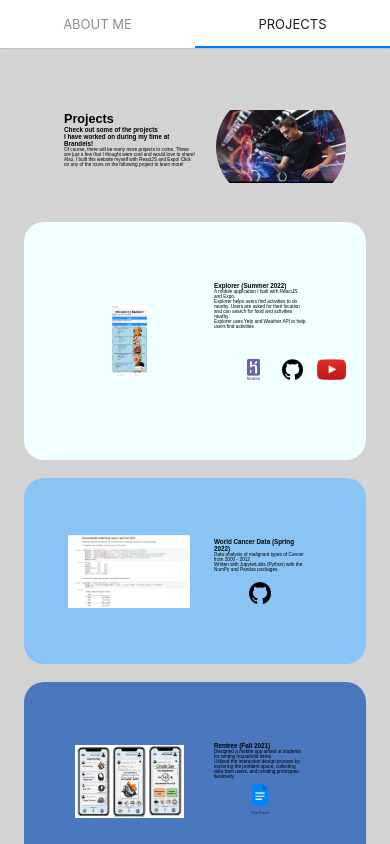
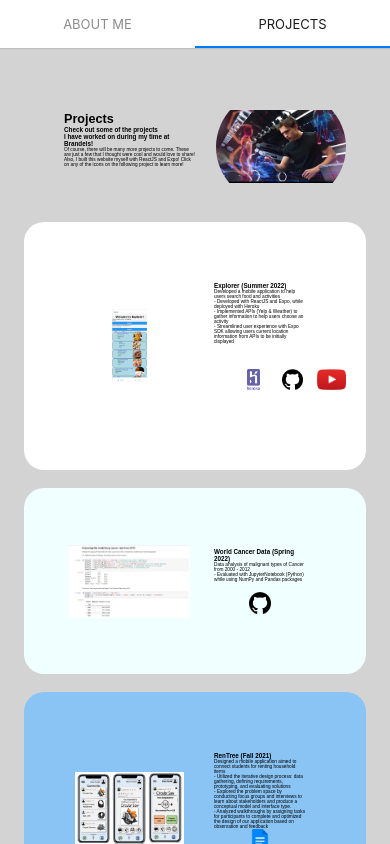
Before and after one commit to erichu07192001/Portfolio, a React Native app: screen /Projects in a window 390 px wide. Built offline with nearby package versions, Linux system fonts and the light colour scheme.

Commit message:
Styling & updated project descriptions

```diff
--- a/components/about.js
+++ b/components/about.js
@@ -23,8 +23,8 @@ export default function About (){
             <Text style = {styles.subtitle}>I'm a senior at Brandeis University and majoring in Computer Science
             and minoring in Asian American Pacific Islander Studies
             and Film & Interactive Media Studies.</Text>
-            <Text style = {styles.text}>I'm from Seattle, WA and I go to univesity in Boston, MA. Growing up
-            I was always interested in computers. When I was 13 years old, I built my first PC, which I've kept up and running up to this day. When I was 15,
+            <Text style = {styles.text}>I'm from Seattle, WA and I go to univesity in Boston, MA. Growing up,
+            I have always interested in computers. At 13 years old, I built my first PC, which I've kept up and running to this day. When I was 15,
             I took my first programming class in high school, where I learned C#
             and participated in the game design competition, Hunt The Wumpus!
             That class ignited my interest in computer programming which inspired
@@ -35,7 +35,7 @@ export default function About (){
       </View>
 
       <View style = {{backgroundColor: '#C1E1C1', padding: 20, borderRadius: 20}}>
-        <Text style = {styles.label}>Click On The Icons Below To Learn More!</Text>
+        <Text style = {styles.subtitleCenter}>Click On The Icons Below To Learn More!</Text>
 
         <View style = {styles.splitscreen}>
             <TouchableOpacity onPress={() => window.open('https://docs.google.com/document/d/1RezT5OlxuhlwE_pwlQdn2xrkyLxE9JMZjGaygHm7UGs/edit?usp=sharing')}>
@@ -67,7 +67,7 @@ export default function About (){
         <br/>
 
         <View style = {{backgroundColor: 'azure', padding: 20, borderRadius: 20}}>
-            <Text style = {styles.subtitle}>Proficient Languages</Text>
+            <Text style = {styles.subtitleCenter}>Proficient Languages</Text>
             <View style = {styles.splitscreen}>
                 <View>
                     <Image
--- a/components/projects.js
+++ b/components/projects.js
@@ -31,15 +31,15 @@ export default function Projects(){
                     source={require('../images/projectHeadImage.jpg')}
                 />
             </View>
-                <View style = {{backgroundColor: 'azure', padding: 20, borderRadius: 20}}><Explorer/></View>
+                <View style = {{backgroundColor: 'white', padding: 20, borderRadius: 20}}><Explorer/></View>
                 <br/>
-                <View style = {{backgroundColor: '#89C4F4', padding: 20, borderRadius: 20}}><WorldCancer/></View>
+                <View style = {{backgroundColor: 'azure', padding: 20, borderRadius: 20}}><WorldCancer/></View>
                 <br/>
-                <View style = {{backgroundColor: '#4B77BE', padding: 20, borderRadius: 20}}><RenTree/></View>
+                <View style = {{backgroundColor: '#89C4F4', padding: 20, borderRadius: 20}}><RenTree/></View>
                 <br/>
-                <View style = {{backgroundColor: '#1F4788', padding: 20, borderRadius: 20}}><RunApp/></View>
+                <View style = {{backgroundColor: '#4B77BE', padding: 20, borderRadius: 20}}><RunApp/></View>
                 <br/>
-                <View style = {{backgroundColor: '#003171', padding: 20, borderRadius: 20}}><Trivia/></View>
+                <View style = {{backgroundColor: '#264d8c', padding: 20, borderRadius: 20}}><Trivia/></View>
         </View>
     );
 }
--- a/components/projects/TriviaGame.js
+++ b/components/projects/TriviaGame.js
@@ -17,10 +17,10 @@ export default function TriviaGame(){
                 />
                 <View style = {styles.body}>
                     <Text style = {styles.subtitle}>Platinum Trivia App (Spring 2019)</Text>
-                    <Text style = {styles.text}>A text based trivia game written in Java that I built with a couple of classmates. </Text>
-                    <Text style = {styles.text}>You can play trivia other people have created or make your own for other's to play.  </Text>
-                    <Text style = {styles.text}>This game was built using object oriented programming, with quizzes and scores being saved to file. </Text>
-                    <Text style = {styles.text}>Various data structures were used when running the game to create better performance.</Text>
+                    <Text style = {styles.text}>Programmed a trivia game, where users can play preset or custom quizzes and compare scores</Text>
+                    <Text style = {styles.text}>- Developed in Java, using object oriented programming and data structures</Text>
+                    <Text style = {styles.text}>- Stored information locally by reading and writing to files</Text>
+                    <Text style = {styles.text}>- Collaborated through GitHub</Text>
                     <TouchableOpacity  onPress={() => window.open('https://github.com/ianduffield/COSI12B_Final_Project_Team12')}>
                         <Image
                             style={styles.logo}
--- a/components/projects/explorer.js
+++ b/components/projects/explorer.js
@@ -17,11 +17,10 @@ export default function RunApp(){
                 />
                 <View style = {styles.body}>
                     <Text style = {styles.subtitle}>Explorer (Summer 2022)</Text>
-                    <Text style = {styles.text}>A mobile application I built with ReactJS and Expo.</Text>
-                    <Text style = {styles.text}>Explorer helps users find activities to do nearby. Users are asked for
-                                                their location and can search for food and activities nearby.</Text>
-                    <Text style = {styles.text}>Explorer uses Yelp and Weather API to help users find activities</Text>
-                    <Text style = {styles.text}> </Text>
+                    <Text style = {styles.text}>Developed a mobile application to help users search food and activities </Text>
+                    <Text style = {styles.text}>- Developed with ReactJS and Expo, while deployed with Heroku</Text>
+                    <Text style = {styles.text}>- Implemented APIs (Yelp & Weather) to gather information to help users choose an activity</Text>
+                    <Text style = {styles.text}>- Streamlined user experience with Expo SDK allowing users current location information from APIs to be initially displayed </Text>
                     <Text style = {styles.text}> </Text>
                     <View style = {styles.splitscreen}>
                         <TouchableOpacity  onPress={() => window.open('https://explorer153.herokuapp.com/')}>
--- a/components/projects/renTree.js
+++ b/components/projects/renTree.js
@@ -16,11 +16,11 @@ export default function RenTree(){
                     source={require('../../images/renTreeImages/oneSlide.jpg')}
                 />
                 <View style = {styles.body}>
-                    <Text style = {styles.subtitle}>Rentree (Fall 2021)</Text>
-                    <Text style = {styles.text}>Designed a mobile app aimed at students for renting household items. </Text>
-                    <Text style = {styles.text}>Utilized the interaction design process by exploring the problem space,
-                    collecting data from users, and creating prototypes iteratively.</Text>
-                    <Text style = {styles.text}> </Text>
+                    <Text style = {styles.subtitle}>RenTree (Fall 2021)</Text>
+                    <Text style = {styles.text}>Designed a mobile application aimed to connect students for renting household items</Text>
+                    <Text style = {styles.text}>- Utilized the iterative design process: data gathering, defining requirements, prototyping, and evaluating solutions</Text>
+                    <Text style = {styles.text}>- Explored the problem space by conducting focus groups and interviews to learn about stakeholders and produce a conceptual model and interface type.</Text>
+                    <Text style = {styles.text}>- Analyzed walkthroughs by assigning tasks for participants to complete and optimized the design of our application based on observation and feedback</Text>
                     <TouchableOpacity  onPress={() => window.open('https://docs.google.com/document/d/15J6iff051kFF0meZH-qHulz0qBqcVLrNutITQBIkmXs/edit?usp=sharing')}>
                         <Image
                             style={styles.logo}
--- a/components/projects/runApp.js
+++ b/components/projects/runApp.js
@@ -17,11 +17,11 @@ export default function RunApp(){
                 />
                 <View style = {styles.body}>
                     <Text style = {styles.subtitle}>RunApp (Summer 2020)</Text>
-                    <Text style = {styles.text}>A website I built with NodeJS used to track running times based on distance.</Text>
-                    <Text style = {styles.text}>Deployed to Heroku wtih cloud storage on MongoDB (some functions of the
+                    <Text style = {styles.text}>Developed a website to allow users to track and compare information for running sports</Text>
+                    <Text style = {styles.text}>- Developed with NodeJS, stored in the cloud with MongoDB, while deployed with Heroku (some functions of the
                     website may be down due to MongoDB turning off inactive clusters).  </Text>
-                    <Text style = {styles.text}>RunApp enables users to login with their Google account, allowing them access to the leaderboard function to record and compare running times. </Text>
-                    <Text style = {styles.text}>Furthermore, I also implemented a weather API for users to check the weather.</Text>
+                    <Text style = {styles.text}>- Implemented effortless account creation and login with Google Account Authentication</Text>
+                    <Text style = {styles.text}>- Designed a leaderboard that sorted race times based on user’s information</Text>
                     <View style = {styles.splitscreen}>
                         <TouchableOpacity  onPress={() => window.open('https://runapp-152.herokuapp.com/')}>
                         <Image
--- a/components/projects/worldCancer.js
+++ b/components/projects/worldCancer.js
@@ -18,7 +18,7 @@ export default function WorldCancer(){
                 <View style = {styles.body}>
                     <Text style = {styles.subtitle}>World Cancer Data (Spring 2022)</Text>
                     <Text style = {styles.text}>Data analysis of malignant types of Cancer from 2000 - 2012</Text>
-                    <Text style = {styles.text}>Written with JupyterLabs (Python) with the NumPy and Pandas packages. </Text>
+                    <Text style = {styles.text}>- Evaluated with JupyterNotebook (Python) while using NumPy and Pandas packages</Text>
                     <Text style = {styles.text}> </Text>
                     <Text style = {styles.text}> </Text>
                     <TouchableOpacity  onPress={() => window.open('https://github.com/erichu07192001/cs103a-cpa01')}>
--- a/components/style.js
+++ b/components/style.js
@@ -44,6 +44,14 @@ const styles = StyleSheet.create({
       fontSize: fontScale * 32,
       fontWeight: 'bold',
       bottomPadding: 10,
+    },
+
+    subtitleCenter:{
+      fontFamily: 'sans-serif',
+      fontSize: fontScale * 32,
+      fontWeight: 'bold',
+      bottomPadding: 10,
+      textAlign: 'center'
     },
 
     text:{
```
